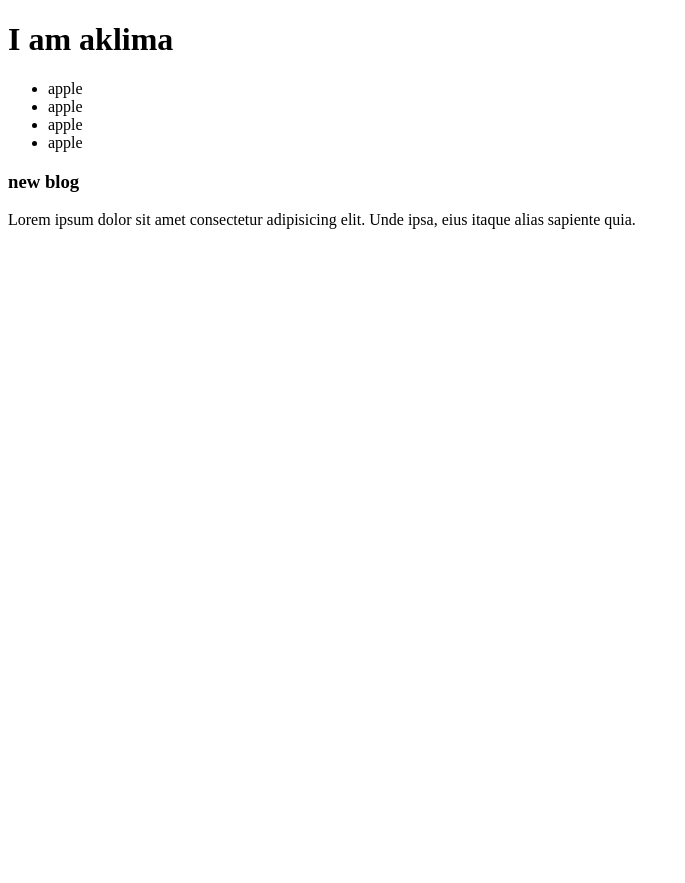
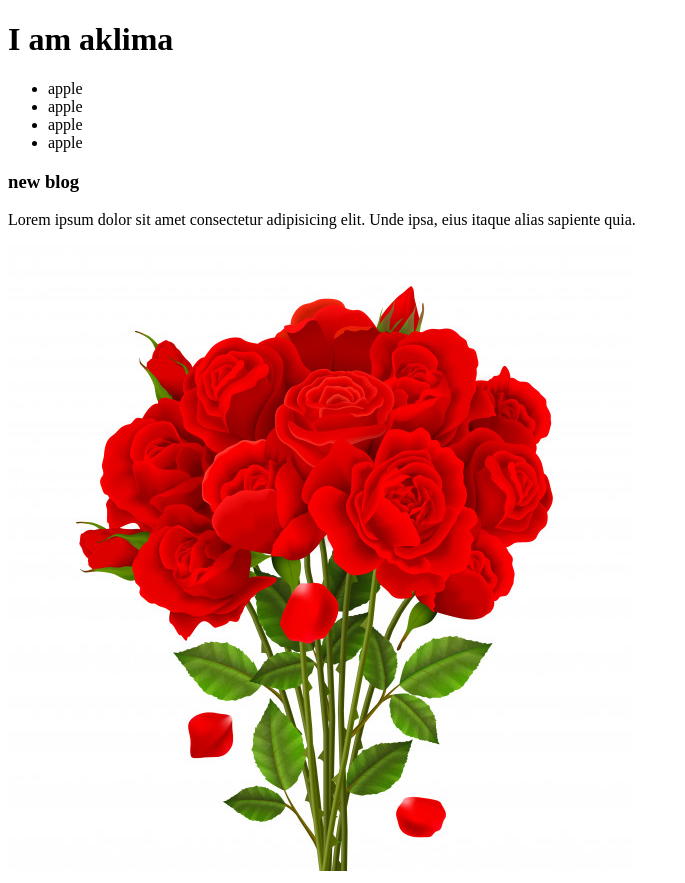
Before and after one commit to Aklima-akter/new-repo, a plain HTML site: page index.html in a window 1280 px wide. Shown: the whole page, without its empty margins (0-685 px from the left). Before the commit the page ends 800 px from the top, so only its background shows below. Drawn offline with Linux system fonts and the light colour scheme.

Commit message:
image add

```diff
--- a/index.html
+++ b/index.html
@@ -4,7 +4,7 @@
     <meta charset="UTF-8">
     <meta http-equiv="X-UA-Compatible" content="IE=edge">
     <meta name="viewport" content="width=device-width, initial-scale=1.0">
-    <title>Document</title>
+    <title>My New Website</title>
 </head>
 <body>
     <div>
@@ -17,6 +17,7 @@
         </ul>
         <h3>new blog</h3>
         <p>Lorem ipsum dolor sit amet consectetur adipisicing elit. Unde ipsa, eius itaque alias sapiente quia.</p>
+        <img src="red.jpg" alt="rose">
     </div>
 </body>
 </html>
```
Also changed, not shown: red.jpg (added).
